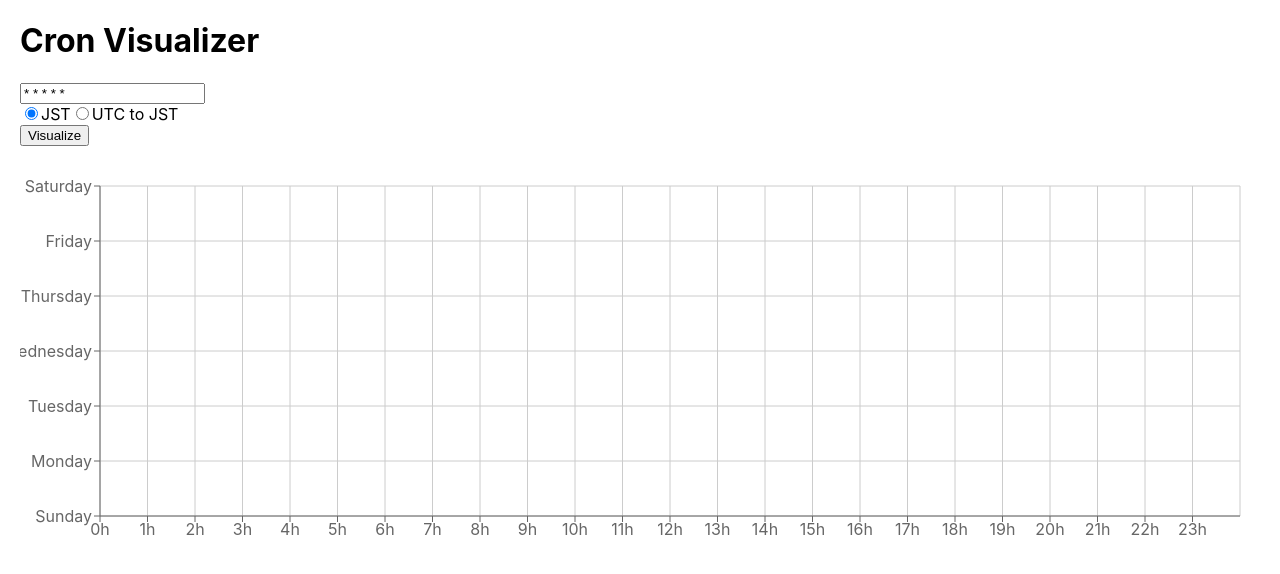
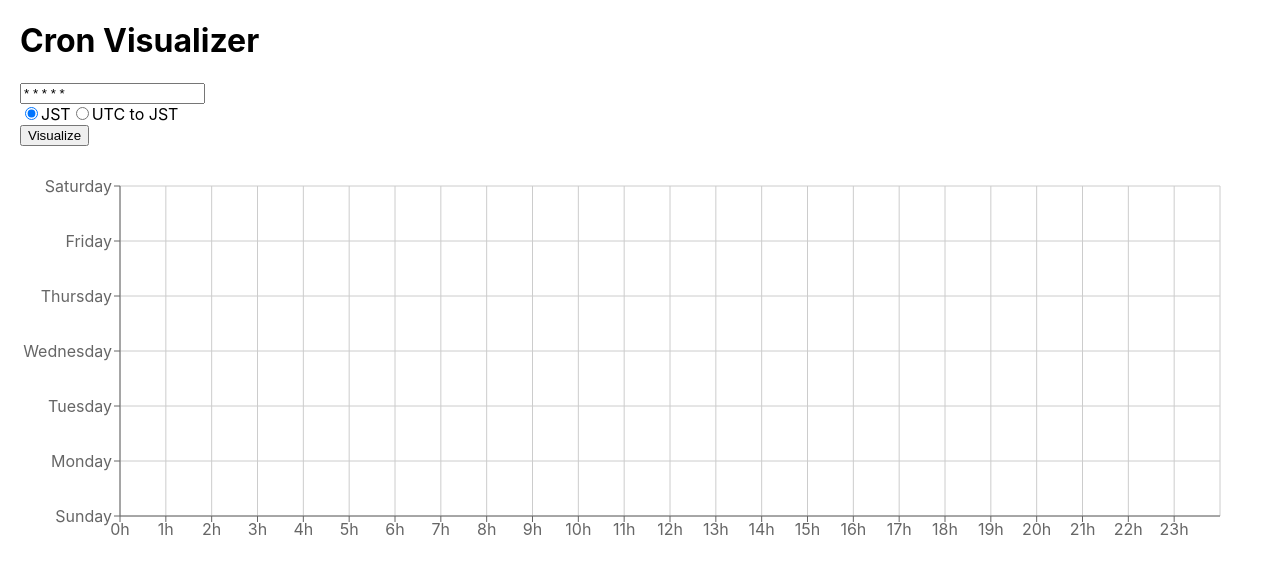
Before and after one commit to ryo-manba/cron-visualizer, a React (Create React App) app: page / in a window 1280 px wide. Shown: the top 574 px of the page. Built offline with nearby package versions, Linux system fonts and the light colour scheme.

Commit message:
fix: 曜日が途切れる問題修正

```diff
--- a/src/ScatterChartComponent.tsx
+++ b/src/ScatterChartComponent.tsx
@@ -53,7 +53,7 @@ export const ScatterChartComponent = ({ parsedData }: Props) => {
   return (
     <div style={{ margin: '20px' }}>
       <ResponsiveContainer width="100%" height={400}>
-        <ScatterChart margin={{ top: 20, right: 20, bottom: 20, left: 20 }}>
+        <ScatterChart margin={{ top: 20, right: 40, bottom: 20, left: 40 }}>
           <CartesianGrid />
           <XAxis
             type="number"
```
